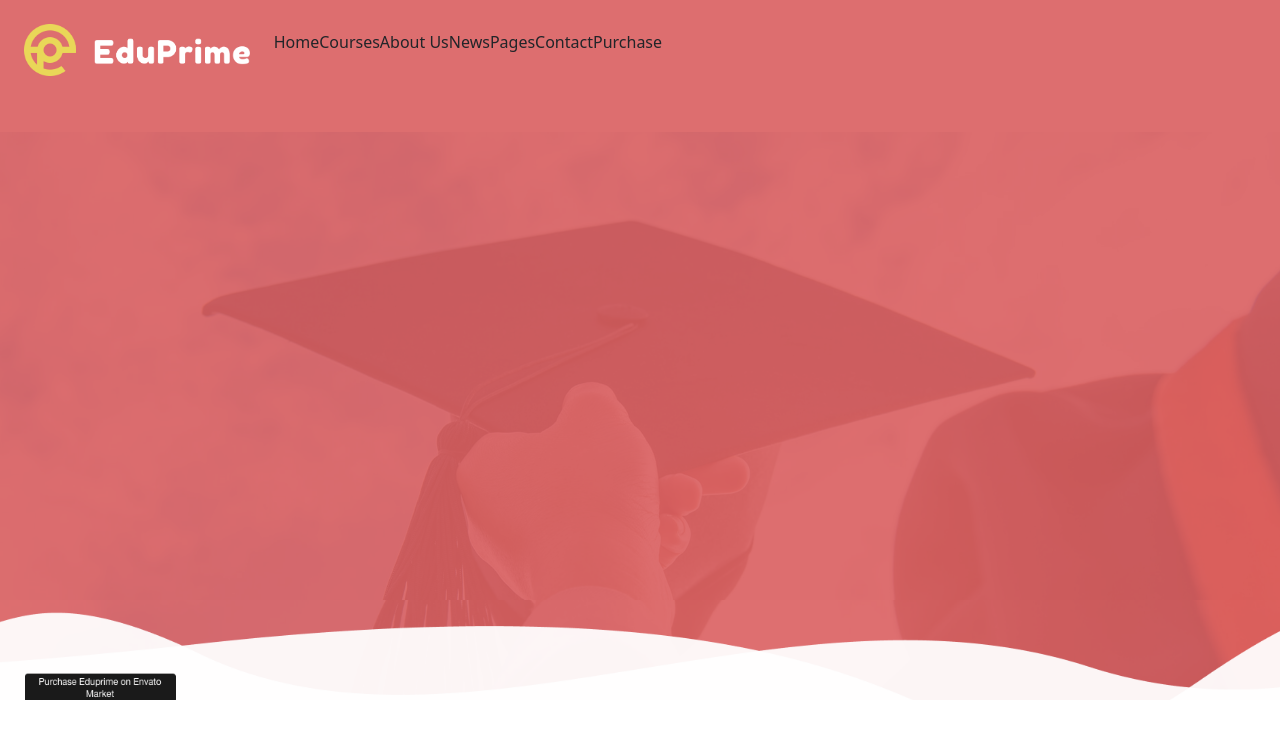
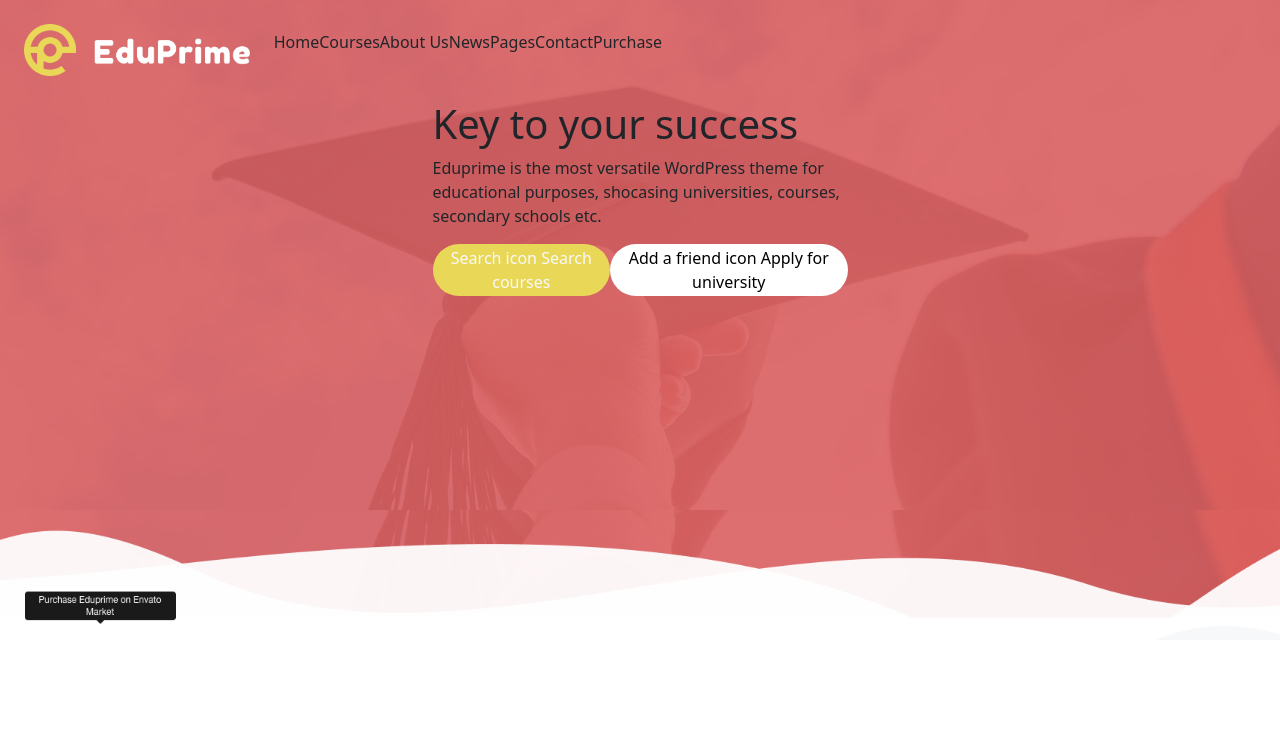
Before and after one commit to FraAccaBi/proj-html-vuejs, a Vue app: page / in a window 1280 px wide. Shown: the top 738 px of the page. Built offline with nearby package versions, Linux system fonts and the light colour scheme.

Commit message:
backup commit

```diff
--- a/src/App.vue
+++ b/src/App.vue
@@ -1,5 +1,5 @@
 <template>
-  <div id="app">
+  <div id="app" class="d-flex flex-column justify-content-center">
     <SiteHeader />
     <SiteMain />
     <SiteFooter />
@@ -25,4 +25,5 @@ export default {
 <style lang="scss">
 @import "~@/assets/scss/style.scss";
 @import "~@/assets/scss/variables.scss";
+
 </style>
--- a/src/assets/scss/style.scss
+++ b/src/assets/scss/style.scss
@@ -0,0 +1,11 @@
+@import "~@/assets/scss/variables.scss";
+button{
+    border-radius: 2rem;
+    border: 1px solid transparent;
+}
+.btn-white{
+    background-color: $bg-light;
+}
+.btn-yellow{
+    background-color: $btn-yellow;
+}
--- a/src/components/SiteHeader.vue
+++ b/src/components/SiteHeader.vue
@@ -11,8 +11,19 @@
       </div>
     </div>
 
-    <div class="main">
-
+    <div class="main d-flex flex-column align-items-center">
+      <div class="text-container">
+          <h1>Key to your success</h1>
+        <p>Eduprime is the most versatile WordPress theme for educational purposes, shocasing universities, courses, secondary schools etc.</p>
+        <div class="buttons d-flex">
+          <button class="btn-yellow text-light">
+            <span>Search icon</span> Search courses
+          </button>
+          <button class="btn-white text-pink">
+            <span>Add a friend icon</span> Apply for university
+          </button>
+        </div>
+      </div>
     </div>
     <div class="wave"></div>
   </div>
@@ -81,13 +92,14 @@ export default {
 <!-- Add "scoped" attribute to limit CSS to this component only -->
 <style scoped lang="scss">
 @import "~@/assets/scss/variables.scss";
+@import "~@/assets/scss/style.scss";
 .slider{
   background-image: url("../../public/img/theme_slider2_bg-1.jpg");
-  background-size: 102%;
-    background-position: 55% 104%;
+  background-size: 100%;
+    background-position: top;
     background-repeat: no-repeat;
     max-width: 1440px;
-    height: 700px;
+    height: 510px;
 
   .header{
   background-color: $bg-pink-transparent;
@@ -98,15 +110,18 @@ export default {
     }
   };
   .main{
-    height: calc((600px / 6) * 5);
+    height: calc((492.5px / 6) * 5);
     background-color: $bg-pink-transparent;
+    .text-container{
+      width:415px ;
+    }
   }
   .wave{
     background-image: url("../../public/img/screencapture.png") ;
     background-repeat: no-repeat;
-    height: 100px;
+    height: 130px;
 
-    background-position: 10% 20%;
+    background-position: 10% 0%;
     background-size: cover;
 
 
```
